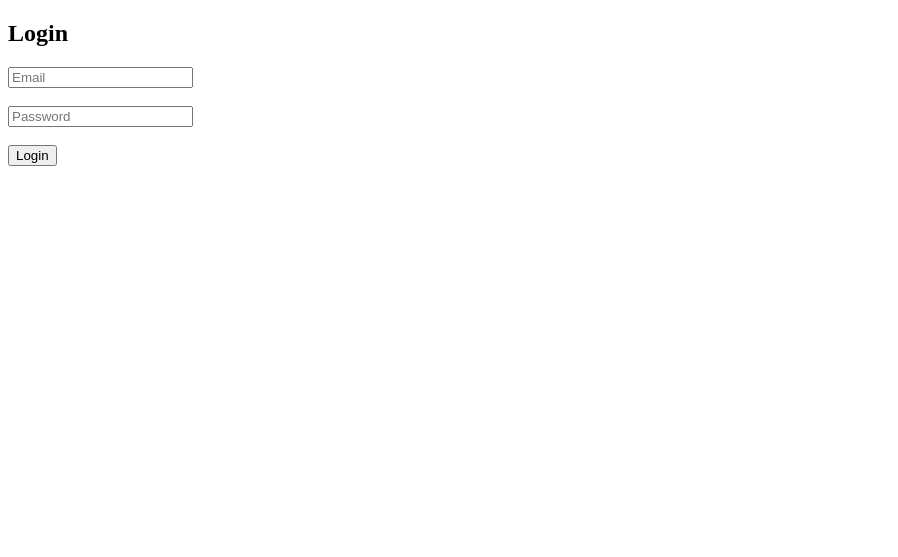
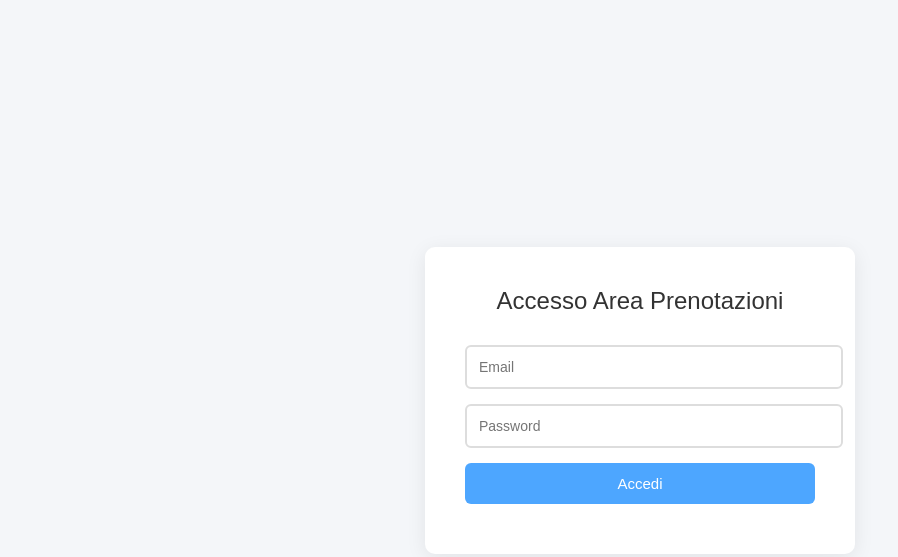
Before and after one commit to lofobs1963-byte/prenotazioni-app, a website: page public/login.html in a window 1280 px wide. Shown: the whole page, without its empty margins (0-898 px from the left). Drawn offline with Linux system fonts and the light colour scheme.

Commit message:
test versione nuova

```diff
--- a/public/login.html
+++ b/public/login.html
@@ -1,18 +1,87 @@
 <!DOCTYPE html>
 <html>
 <head>
-  <title>Login</title>
+  <title>Login - Prenotazioni</title>
+
+  <style>
+    body {
+      font-family: Arial, sans-serif;
+      margin: 0;
+      background-color: #f4f6f9;
+      display: flex;
+      justify-content: center;
+      align-items: center;
+      height: 100vh;
+    }
+
+    .login-card {
+      background: white;
+      padding: 40px;
+      border-radius: 10px;
+      box-shadow: 0 4px 20px rgba(0,0,0,0.08);
+      width: 350px;
+      text-align: center;
+    }
+
+    .login-title {
+      font-size: 24px;
+      margin-bottom: 30px;
+      color: #333;
+    }
+
+    .login-input {
+      width: 100%;
+      padding: 12px;
+      margin-bottom: 15px;
+      border-radius: 6px;
+      border: 2px solid #ddd;
+      font-size: 14px;
+      transition: 0.2s ease;
+    }
+
+    .login-input:focus {
+      outline: none;
+      border-color: #4da6ff;
+      box-shadow: 0 0 6px rgba(77,166,255,0.4);
+    }
+
+    .login-btn {
+      width: 100%;
+      padding: 12px;
+      background-color: #4da6ff;
+      border: none;
+      border-radius: 6px;
+      color: white;
+      font-size: 15px;
+      cursor: pointer;
+      transition: 0.2s ease;
+    }
+
+    .login-btn:hover {
+      background-color: #1e88e5;
+      transform: scale(1.02);
+    }
+
+    .error-msg {
+      color: red;
+      font-size: 13px;
+      margin-top: 10px;
+    }
+  </style>
 </head>
+
 <body>
 
-<h2>Login</h2>
+  <div class="login-card">
+    <div class="login-title">Accesso Area Prenotazioni</div>
 
-<input type="email" id="email" placeholder="Email"><br><br>
-<input type="password" id="password" placeholder="Password"><br><br>
+    <input type="email" id="email" class="login-input" placeholder="Email">
+    <input type="password" id="password" class="login-input" placeholder="Password">
 
-<button onclick="login()">Login</button>
+    <button class="login-btn" onclick="login()">Accedi</button>
 
-<p id="msg"></p>
+    <div id="error" class="error-msg"></div>
+  </div>
 
   <script>
     async function login() {
@@ -21,15 +90,15 @@ async function login() {
 
       const res = await fetch("/login", {
         method: "POST",
-    headers: { "Content-Type": "application/json" },
+        headers: {
+          "Content-Type": "application/json"
+        },
         body: JSON.stringify({ email, password })
       });
 
       const data = await res.json();
-  console.log("RISPOSTA LOGIN:", data);
 
       if (res.ok) {
-
         localStorage.setItem("accessToken", data.accessToken);
         localStorage.setItem("refreshToken", data.refreshToken);
 
@@ -38,9 +107,8 @@ async function login() {
         } else {
           window.location.href = "/studente.html";
         }
-
       } else {
-    document.getElementById("msg").innerText = data.error;
+        document.getElementById("error").textContent = data.error;
       }
     }
   </script>
```
Lines whose indentation alone changed are shown as unchanged.
